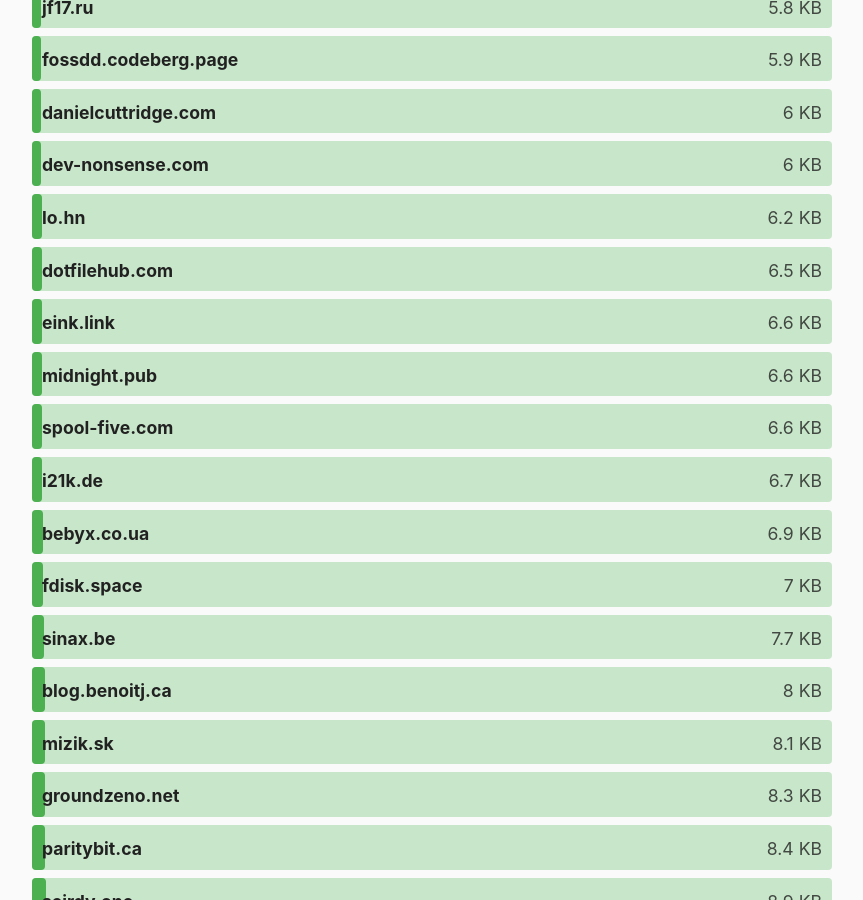
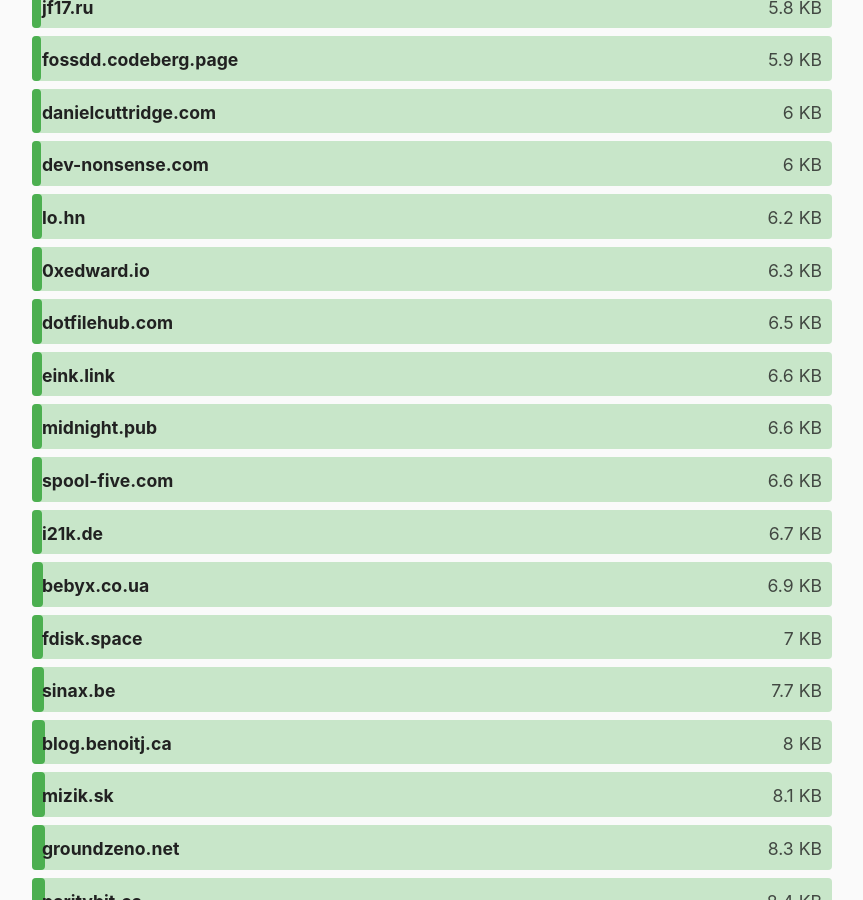
Before and after one commit to kevquirk/512kb.club, a Jekyll site: the page built from index.md, in a window 1280 px wide and 900 px high, scrolled down 2720 px. Shown: the whole window, without its empty margins (208-1071 px from the left). Built offline with Jekyll 4.4.1, drawn with Linux system fonts in a browser that asks for light colours.

Commit message:
Update green-team.yml

```diff
--- a/_data/green-team.yml
+++ b/_data/green-team.yml
@@ -166,6 +166,11 @@
 - domain: lo.hn
   url: https://lo.hn
   size: 6.2
+  last_checked:
+
+- domain: 0xedward.io
+  url: https://0xedward.io
+  size: 6.3
   last_checked:
 
 - domain: dotfilehub.com
```
